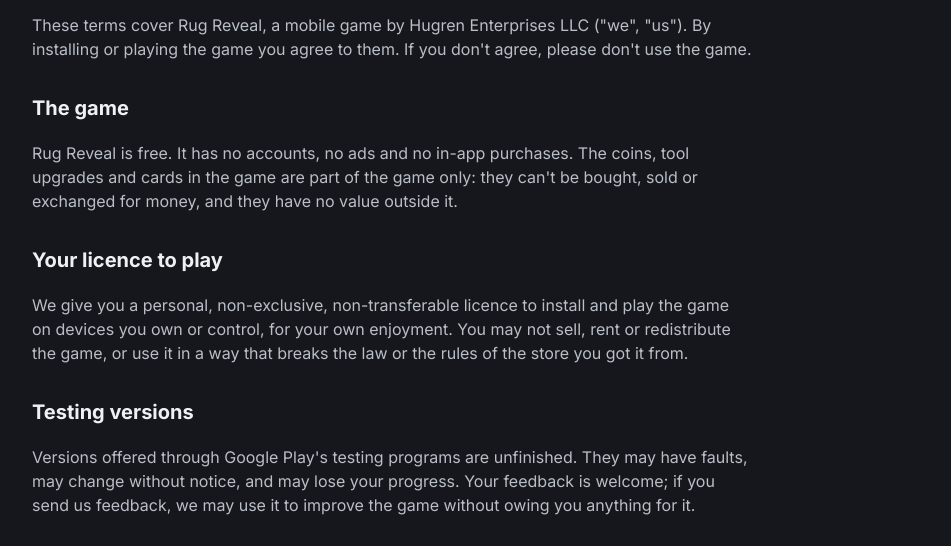
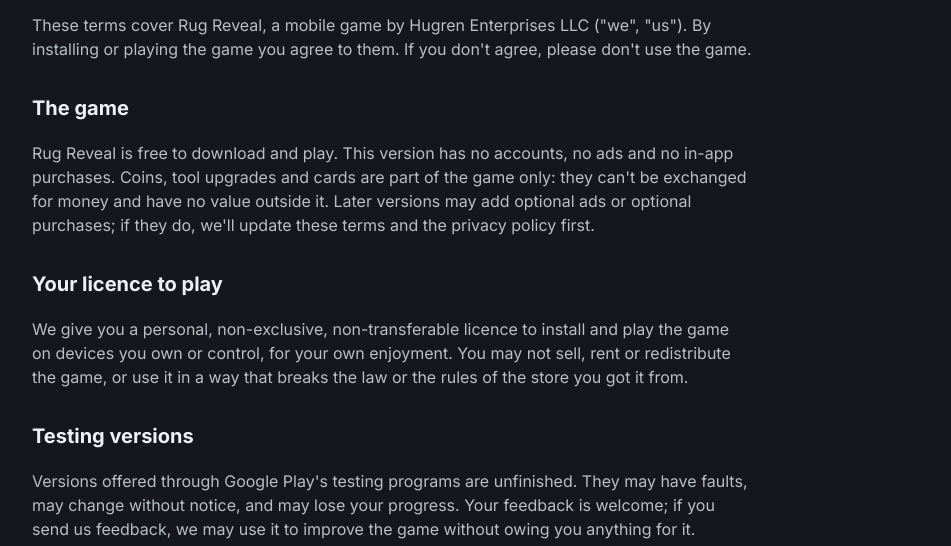
Before and after one commit to hugrenenterprises/hugrenenterprises.github.io, a plain HTML site: page rug-reveal/terms.html in a window 1280 px wide. Shown: the part 197-743 px from the top of the page, without its empty margins (164-1115 px from the left). Drawn offline with Linux system fonts and the light colour scheme.

Commit message:
Rug Reveal terms: 'this version' has no ads or purchases; later versions may add optional ones
Co-Authored-By: Claude Fable 5.2 <noreply@anthropic.com>

```diff
--- a/rug-reveal/terms.html
+++ b/rug-reveal/terms.html
@@ -22,7 +22,7 @@
     <p>These terms cover Rug Reveal, a mobile game by Hugren Enterprises LLC ("we", "us"). By installing or playing the game you agree to them. If you don't agree, please don't use the game.</p>
 
     <h2>The game</h2>
-    <p>Rug Reveal is free. It has no accounts, no ads and no in-app purchases. The coins, tool upgrades and cards in the game are part of the game only: they can't be bought, sold or exchanged for money, and they have no value outside it.</p>
+    <p>Rug Reveal is free to download and play. This version has no accounts, no ads and no in-app purchases. Coins, tool upgrades and cards are part of the game only: they can't be exchanged for money and have no value outside it. Later versions may add optional ads or optional purchases; if they do, we'll update these terms and the privacy policy first.</p>
 
     <h2>Your licence to play</h2>
     <p>We give you a personal, non-exclusive, non-transferable licence to install and play the game on devices you own or control, for your own enjoyment. You may not sell, rent or redistribute the game, or use it in a way that breaks the law or the rules of the store you got it from.</p>
```
